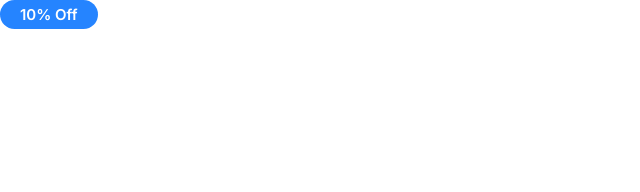
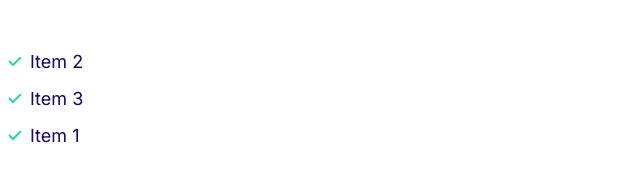
Before and after one commit to NorikoLandrum/moshify, a plain HTML site: page index.html in a window 1280 px wide. Shown: the whole page, without its empty margins (0-640 px from the left). Drawn offline with Linux system fonts and the light colour scheme.

Commit message:
Build the lists component

```diff
--- a/css/style.css
+++ b/css/style.css
@@ -122,3 +122,32 @@ a {
         font-size: 1.2rem;
     }
 }
+
+/* Lists */
+
+.list {
+    list-style: none;
+    padding-left: 0;
+    color: var(--color-headings);
+}
+
+.list--inline .list__item {
+    display: inline-block;
+    margin: 2rem;
+}
+
+.list--tick {
+    list-style-image: url(../images/tick.svg);
+    padding: 3rem;
+}
+
+.list--tick .list__item {
+    padding-left: 0.5rem;
+    margin-bottom: 1rem;
+}
+
+@media screen and (min-width: 1024px) {
+    .list--tick .list__item {
+        padding-left: 0;
+    }
+}
--- a/index.html
+++ b/index.html
@@ -12,6 +12,10 @@
     <link rel="stylesheet" href="css/style.css">
   </head>
   <body>
-    <span class="badge badge--primary">10% Off</span>
+    <ul class="list list--tick">
+      <li class="list__item">Item 2</li>
+      <li class="list__item">Item 3</li>
+      <li class="list__item">Item 1</li>
+    </ul>
   </body>
 </html>
```
Also changed, not shown: components/lists.html (added, +5 -0 lines), images/tick.svg (added).
